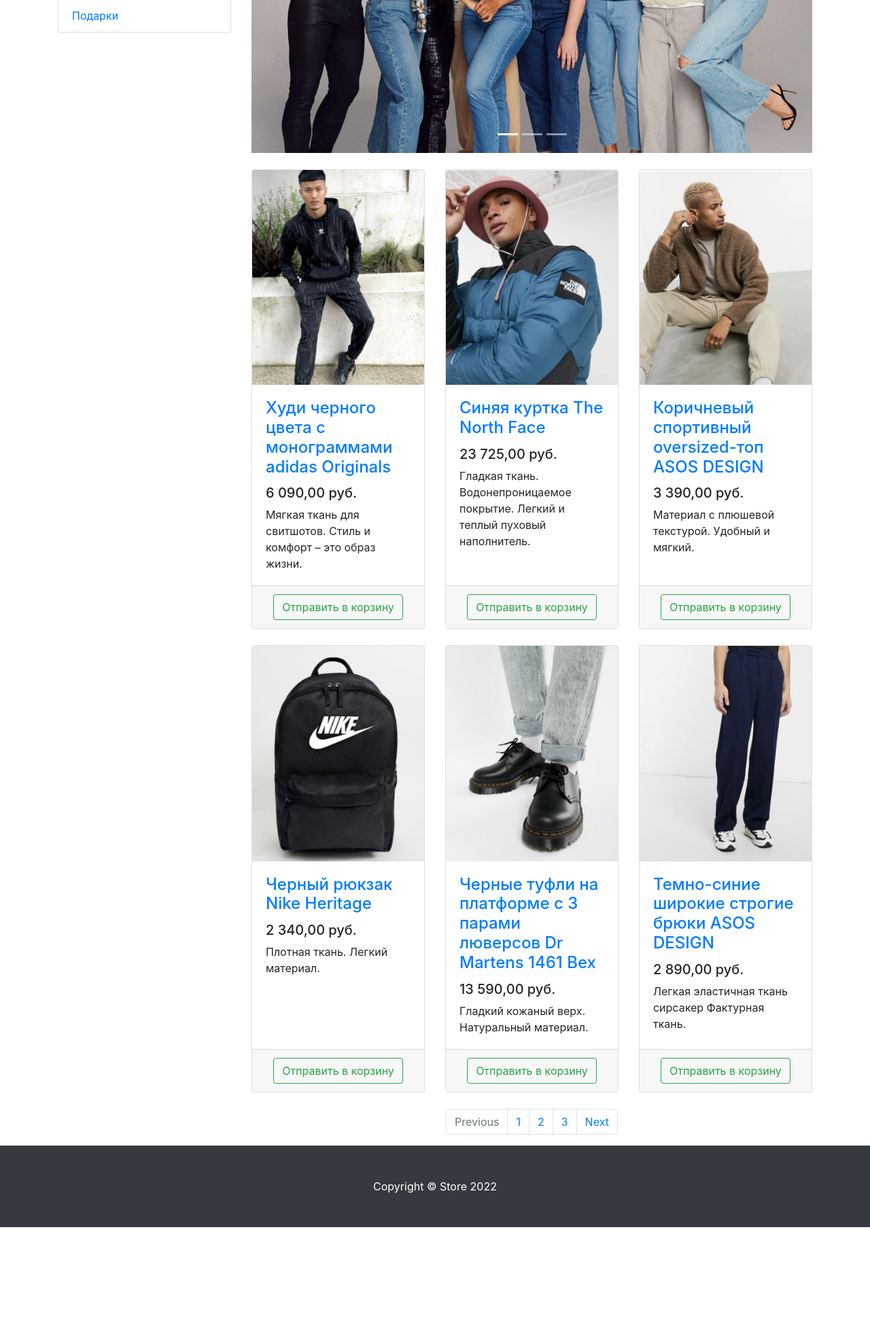
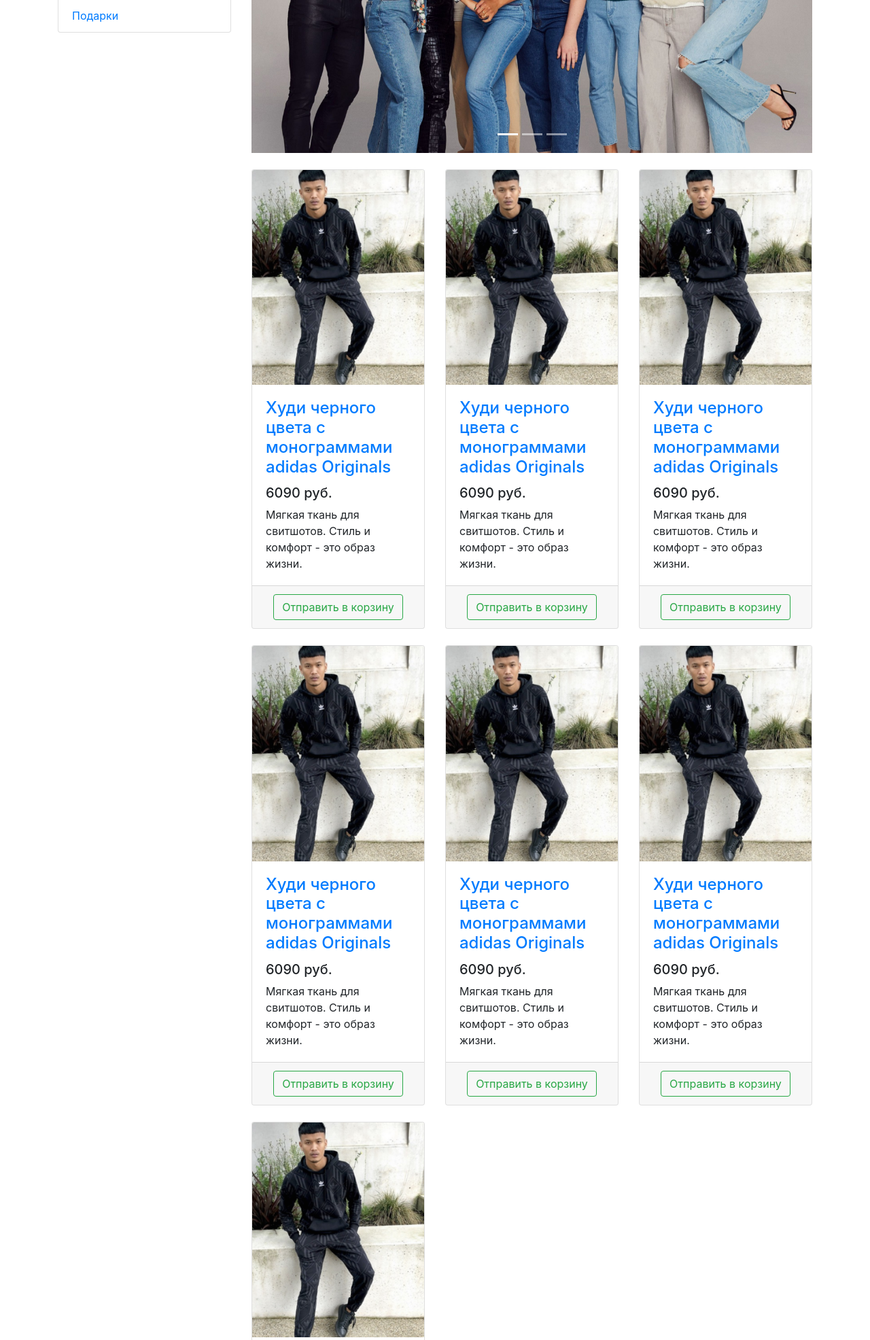
Before and after one commit to antontravkin/django, a Django app: page /products/ in a window 1280 px wide. Shown: the part 350-2321 px from the top of the page at 68% size. Before the commit the page ends 2155 px from the top, so only its background shows below. Run offline with Django 5.2, Linux system fonts and the light colour scheme; some libraries are stand-ins or nearby versions.

Commit message:
lesson 3

```diff
--- /dev/null
+++ b/app/website/products/templates/products/base.html
@@ -0,0 +1,80 @@
+{% load static %}
+<!DOCTYPE html>
+<html lang="ru">
+
+<head>
+
+    <meta charset="utf-8">
+    <meta name="viewport" content="width=device-width, initial-scale=1, shrink-to-fit=no">
+    <meta name="description" content="{{ description }}">
+    <meta name="author" content="">
+
+    <title>{{ title }}</title>
+
+    <!-- Bootstrap core CSS -->
+    <link href="{% static 'vendor/bootstrap/css/bootstrap.min.css' %}" rel="stylesheet">
+
+    {% block css %}{% endblock  %}
+
+</head>
+
+<body>
+
+<!-- Navigation -->
+<nav class="navbar navbar-expand-lg navbar-dark bg-dark fixed-top">
+    <div class="container">
+        <a class="navbar-brand" href="{% url 'index' %}">Store</a>
+        <button class="navbar-toggler" type="button" data-toggle="collapse" data-target="#navbarResponsive"
+                aria-controls="navbarResponsive" aria-expanded="false" aria-label="Toggle navigation">
+            <span class="navbar-toggler-icon"></span>
+        </button>
+        <div class="collapse navbar-collapse" id="navbarResponsive">
+            <ul class="navbar-nav ml-auto">
+                <li class="nav-item">
+                    <a class="nav-link" href="{% url 'products' %}">Каталог <i class="fas fa-shopping-bag"></i> </a>
+                </li>
+                <li class="nav-item">
+                    <a class="nav-link" href="users/login.html">Войти <i class="fas fa-sign-in-alt"></i></a>
+                </li>
+                <li class="nav-item dropdown">
+                    <a class="nav-link dropdown-toggle" href="#" id="navbarDropdown" role="button"
+                       data-bs-toggle="dropdown" aria-expanded="false">
+                        <i class="fas fa-user-circle"></i>
+                    </a>
+                    <ul class="dropdown-menu" aria-labelledby="navbarDropdown">
+                        <li>
+                            <a class="dropdown-item" href="users/profile.html">Профиль</a>
+                        </li>
+                        <li><a class="dropdown-item" href="orders/orders.html">Заказы</a></li>
+                        <li><a class="dropdown-item" href="#">Админ-панель</a></li>
+                        <li>
+                            <hr class="dropdown-divider">
+                        </li>
+                        <li>
+                            <a class="dropdown-item" href="#">
+                                Выйти
+                            </a>
+                        </li>
+                    </ul>
+                </li>
+            </ul>
+        </div>
+    </div>
+</nav>
+
+{% block content %}{% endblock %}
+
+{% block footer %}{% endblock  %}
+
+<!-- Bootstrap core JavaScript -->
+<script src="{% static 'vendor/jquery/jquery.min.js' %}"></script>
+<script src="https://cdn.jsdelivr.net/npm/bootstrap@5.1.3/dist/js/bootstrap.bundle.min.js"
+        integrity="sha384-ka7Sk0Gln4gmtz2MlQnikT1wXgYsOg+OMhuP+IlRH9sENBO0LRn5q+8nbTov4+1p"
+        crossorigin="anonymous"></script>
+
+<!-- FontAwesome script -->
+<script src="{% static 'vendor/fontawesome/fontawesome-icons.js' %}" crossorigin="anonymous"></script>
+
+</body>
+
+</html>
--- a/app/website/products/templates/products/products.html
+++ b/app/website/products/templates/products/products.html
@@ -1,67 +1,11 @@
-<!DOCTYPE html>
-<html lang="en">
+{% extends "products/base.html" %}
+{% load static %}
 
-<head>
-
-    <meta charset="utf-8">
-    <meta name="viewport" content="width=device-width, initial-scale=1, shrink-to-fit=no">
-    <meta name="description" content="">
-    <meta name="author" content="">
-
-    <title>Store - Каталог</title>
-
-    <!-- Bootstrap core CSS -->
-    <link href="/static/vendor/bootstrap/css/bootstrap.min.css" rel="stylesheet">
-
+{% block css %}
     <!-- Custom styles for this template -->
-    <link href="/static/vendor/css/products.css" rel="stylesheet">
-
-</head>
-
-<body>
-
-<!-- Navigation -->
-<nav class="navbar navbar-expand-lg navbar-dark bg-dark fixed-top">
-    <div class="container">
-        <a class="navbar-brand" href="index.html">Store</a>
-        <button class="navbar-toggler" type="button" data-toggle="collapse" data-target="#navbarResponsive"
-                aria-controls="navbarResponsive" aria-expanded="false" aria-label="Toggle navigation">
-            <span class="navbar-toggler-icon"></span>
-        </button>
-        <div class="collapse navbar-collapse" id="navbarResponsive">
-            <ul class="navbar-nav ml-auto">
-                <li class="nav-item">
-                    <a class="nav-link" href="products.html">Каталог <i class="fas fa-shopping-bag"></i> </a>
-                </li>
-                <li class="nav-item">
-                    <a class="nav-link" href="users/login.html">Войти <i class="fas fa-sign-in-alt"></i></a>
-                </li>
-                <li class="nav-item dropdown">
-                    <a class="nav-link dropdown-toggle" href="#" id="navbarDropdown" role="button"
-                       data-bs-toggle="dropdown" aria-expanded="false">
-                        <i class="fas fa-user-circle"></i>
-                    </a>
-                    <ul class="dropdown-menu" aria-labelledby="navbarDropdown">
-                        <li>
-                            <a class="dropdown-item" href="users/profile.html">Профиль</a>
-                        </li>
-                        <li><a class="dropdown-item" href="orders/orders.html">Заказы</a></li>
-                        <li><a class="dropdown-item" href="#">Админ-панель</a></li>
-                        <li>
-                            <hr class="dropdown-divider">
-                        </li>
-                        <li>
-                            <a class="dropdown-item" href="#">
-                                Выйти
-                            </a>
-                        </li>
-                    </ul>
-                </li>
-            </ul>
-        </div>
-    </div>
-</nav>
-
+    <link href="{% static 'vendor/css/products.css' %}" rel="stylesheet">
+{% endblock  %}
+{% block content %}
 <!-- Page Content -->
 <div class="container">
 
@@ -91,13 +35,13 @@
                 </ol>
                 <div class="carousel-inner" role="listbox">
                     <div class="carousel-item active">
-                        <img class="d-block img-fluid" src="/static/vendor/img/slides/slide-1.jpg" alt="First slide">
+                        <img class="d-block img-fluid" src="{% static 'vendor/img/slides/slide-1.jpg' %}" alt="First slide">
                     </div>
                     <div class="carousel-item">
-                        <img class="d-block img-fluid" src="/static/vendor/img/slides/slide-2.jpg" alt="Second slide">
+                        <img class="d-block img-fluid" src="{% static 'vendor/img/slides/slide-2.jpg' %}" alt="Second slide">
                     </div>
                     <div class="carousel-item">
-                        <img class="d-block img-fluid" src="/static/vendor/img/slides/slide-3.jpg" alt="Third slide">
+                        <img class="d-block img-fluid" src="{% static 'vendor/img/slides/slide-3.jpg' %}" alt="Third slide">
                     </div>
                 </div>
                 <a class="carousel-control-prev" href="#carouselExampleIndicators" role="button" data-slide="prev">
@@ -112,11 +56,38 @@
 
             <div class="row">
 
+                {% if products %}
+                    {% for el in products %}
+
                         <div class="col-lg-4 col-md-6 mb-4">
                             <div class="card h-100">
                                 <a href="#">
                                     <img class="card-img-top"
-                                 src="/static/vendor/img/products/Adidas-hoodie.png"
+                                        src="{{ el.image}}" alt="">
+                                </a>
+                                <div class="card-body">
+                                    <h4 class="card-title">
+                                        <a href="#">{{el.name}}</a>
+                                    </h4>
+                                    <h5>{{ el.price}} руб.</h5>
+                                    <p class="card-text">
+                                        {{ el.description}}
+                                    </p>
+                                </div>
+                                <div class="card-footer text-center">
+                                    <button type="button" class="btn btn-outline-success">Отправить в корзину</button>
+                                </div>
+                            </div>
+                        </div>
+
+                    {% endfor %}
+                {% endif%}
+
+                {% comment %} <div class="col-lg-4 col-md-6 mb-4">
+                    <div class="card h-100">
+                        <a href="#">
+                            <img class="card-img-top"
+                                 src="vendor/img/products/Adidas-hoodie.png"
                                  alt="">
                         </a>
                         <div class="card-body">
@@ -136,7 +107,7 @@
                     <div class="card h-100">
                         <a href="#">
                             <img class="card-img-top"
-                                 src="/static/vendor/img/products/Blue-jacket-The-North-Face.png" alt="">
+                                 src="vendor/img/products/Blue-jacket-The-North-Face.png" alt="">
                         </a>
                         <div class="card-body">
                             <h4 class="card-title">
@@ -157,7 +128,7 @@
                     <div class="card h-100">
                         <a href="#">
                             <img class="card-img-top"
-                                 src="/static/vendor/img/products/Brown-sports-oversized-top-ASOS-DESIGN.png"
+                                 src="vendor/img/products/Brown-sports-oversized-top-ASOS-DESIGN.png"
                                  alt="">
                         </a>
                         <div class="card-body">
@@ -177,7 +148,7 @@
                     <div class="card h-100">
                         <a href="#">
                             <img class="card-img-top"
-                                 src="/static/vendor/img/products/Black-Nike-Heritage-backpack.png"
+                                 src="vendor/img/products/Black-Nike-Heritage-backpack.png"
                                  alt="">
                         </a>
                         <div class="card-body">
@@ -197,7 +168,7 @@
                     <div class="card h-100">
                         <a href="#">
                             <img class="card-img-top"
-                                 src="/static/vendor/img/products/Black-Dr-Martens-shoes.png"
+                                 src="vendor/img/products/Black-Dr-Martens-shoes.png"
                                  alt="">
                         </a>
                         <div class="card-body">
@@ -217,7 +188,7 @@
                     <div class="card h-100">
                         <a href="#">
                             <img class="card-img-top"
-                                 src="/static/vendor/img/products/Dark-blue-wide-leg-ASOs-DESIGN-trousers.png"
+                                 src="vendor/img/products/Dark-blue-wide-leg-ASOs-DESIGN-trousers.png"
                                  alt="">
                         </a>
                         <div class="card-body">
@@ -231,7 +202,7 @@
                             <button type="button" class="btn btn-outline-success">Отправить в корзину</button>
                         </div>
                     </div>
-                </div>
+                </div> {% endcomment %}
 
             </div>
 
@@ -255,7 +226,8 @@
 
 </div>
 <!-- /.container -->
-
+{% endblock  %}
+{% block footer %}
     <!-- Footer -->
     <footer class="py-5 bg-dark">
         <div class="container">
@@ -263,17 +235,4 @@
         </div>
         <!-- /.container -->
     </footer>
-
-<!-- Bootstrap core JavaScript -->
-<script src="/static/vendor/jquery/jquery.min.js"></script>
-<script src="/static/vendor/bootstrap/js/bootstrap.bundle.min.js"></script>
-<script src="https://cdn.jsdelivr.net/npm/bootstrap@5.1.3/dist/js/bootstrap.bundle.min.js"
-        integrity="sha384-ka7Sk0Gln4gmtz2MlQnikT1wXgYsOg+OMhuP+IlRH9sENBO0LRn5q+8nbTov4+1p"
-        crossorigin="anonymous"></script>
-
-<!-- FontAwesome script -->
-<script src="/static/vendor/fontawesome/fontawesome-icons.js" crossorigin="anonymous"></script>
-
-</body>
-
-</html>
+{% endblock  %}
--- a/app/website/products/views.py
+++ b/app/website/products/views.py
@@ -4,8 +4,61 @@
 
 
 def index(request):
-    return render(request, 'products/index.html')
+    context = {
+        'title': 'Магазин одежды',
+        'description': 'Магазин одежды для вас',
+    }
+    return render(request, 'products/index.html', context)
 
 
 def products(request):
-    return render(request, 'products/products.html')
+    context = {
+        'title': 'Каталог',
+        'description': 'Каталог одежды для вас',
+        'products': [
+            {
+                'image': '/static/vendor/img/products/Adidas-hoodie.png',
+                'name': 'Худи черного цвета с монограммами adidas Originals',
+                'price': '6090',
+                'description': 'Мягкая ткань для свитшотов. Стиль и комфорт - это образ жизни.'
+            },
+            {
+                'image': '/static/vendor/img/products/Adidas-hoodie.png',
+                'name': 'Худи черного цвета с монограммами adidas Originals',
+                'price': '6090',
+                'description': 'Мягкая ткань для свитшотов. Стиль и комфорт - это образ жизни.'
+            },
+            {
+                'image': '/static/vendor/img/products/Adidas-hoodie.png',
+                'name': 'Худи черного цвета с монограммами adidas Originals',
+                'price': '6090',
+                'description': 'Мягкая ткань для свитшотов. Стиль и комфорт - это образ жизни.'
+            },
+            {
+                'image': '/static/vendor/img/products/Adidas-hoodie.png',
+                'name': 'Худи черного цвета с монограммами adidas Originals',
+                'price': '6090',
+                'description': 'Мягкая ткань для свитшотов. Стиль и комфорт - это образ жизни.'
+            },
+            {
+                'image': '/static/vendor/img/products/Adidas-hoodie.png',
+                'name': 'Худи черного цвета с монограммами adidas Originals',
+                'price': '6090',
+                'description': 'Мягкая ткань для свитшотов. Стиль и комфорт - это образ жизни.'
+            },
+            {
+                'image': '/static/vendor/img/products/Adidas-hoodie.png',
+                'name': 'Худи черного цвета с монограммами adidas Originals',
+                'price': '6090',
+                'description': 'Мягкая ткань для свитшотов. Стиль и комфорт - это образ жизни.'
+            },
+            {
+                'image': '/static/vendor/img/products/Adidas-hoodie.png',
+                'name': 'Худи черного цвета с монограммами adidas Originals',
+                'price': '6090',
+                'description': 'Мягкая ткань для свитшотов. Стиль и комфорт - это образ жизни.'
+            },
+
+        ]
+    }
+    return render(request, 'products/products.html', context)
```
Also changed, not shown: app/website/products/templates/products/index.html (+8 -76 lines). Lines whose indentation alone changed are shown as unchanged.
